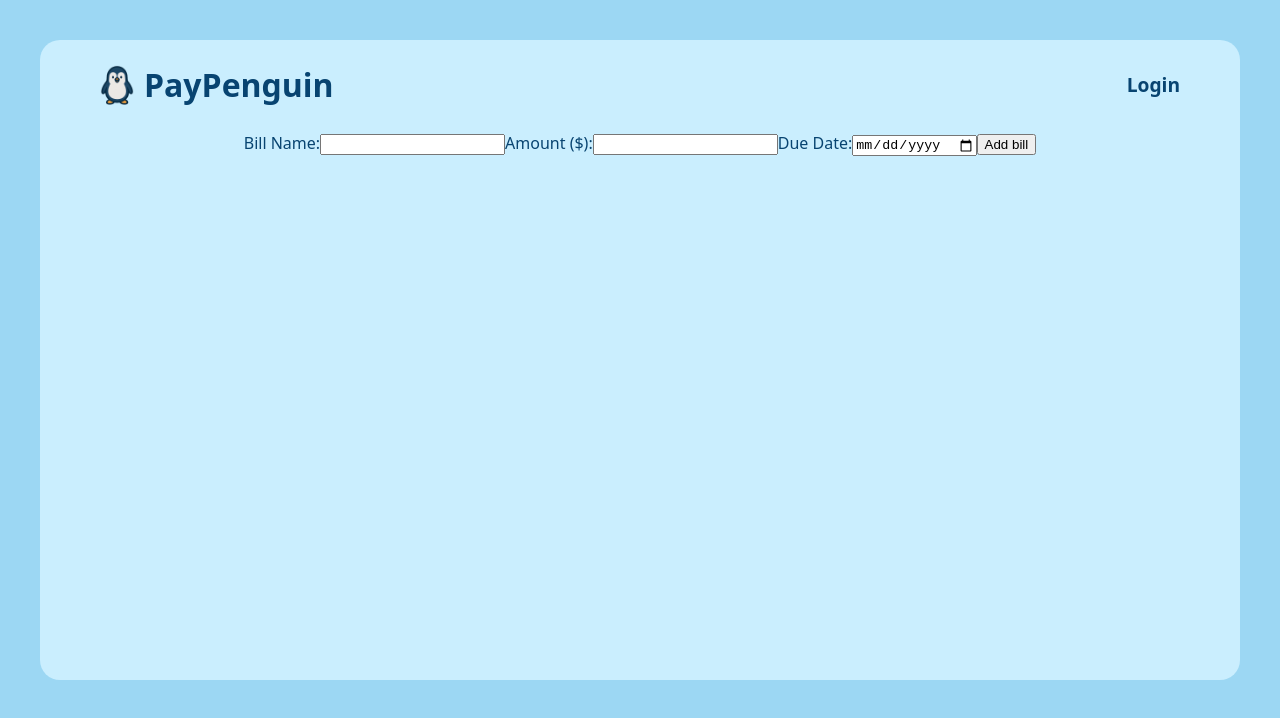
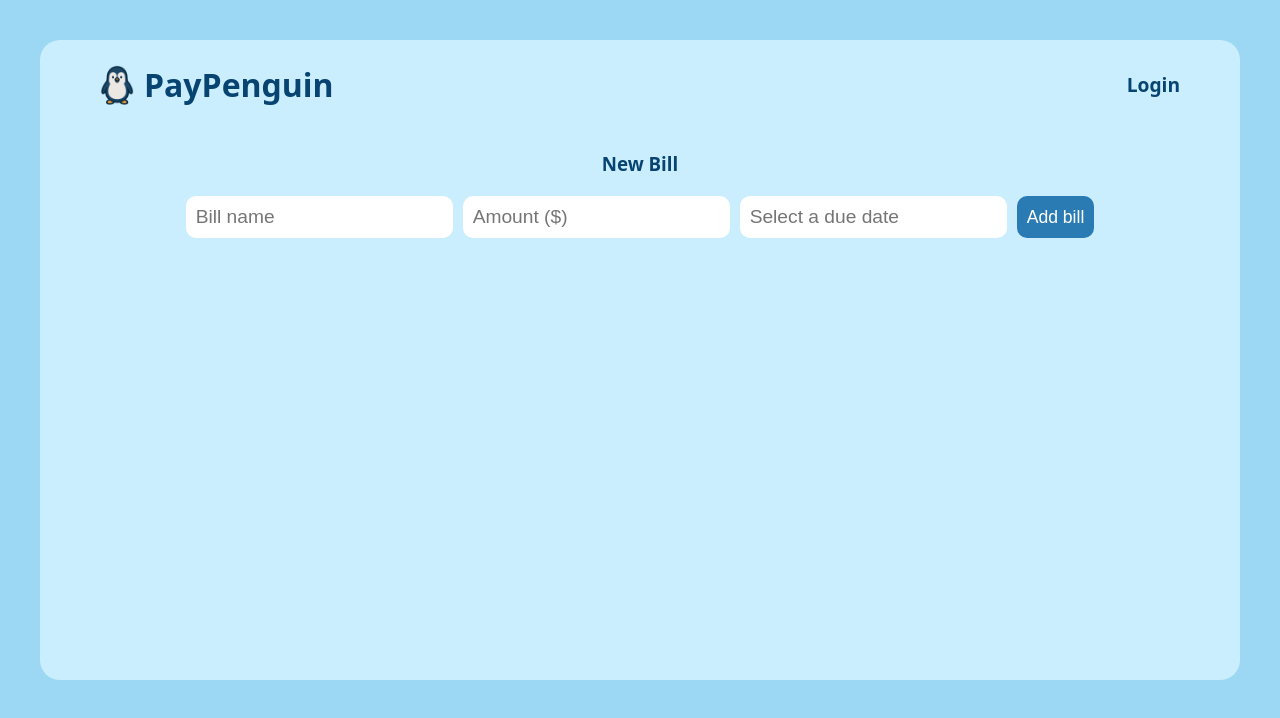
Before and after one commit to williamandrews2/PayPenguin, a React (Vite) app: page / in a window 1280 px wide. Shown: the top 718 px of the page. Built offline with nearby package versions, Linux system fonts and the light colour scheme.

Commit message:
Installed DatePicker for BillForm, more changes in BillForm.jsx.

```diff
--- a/package.json
+++ b/package.json
@@ -11,6 +11,7 @@
   },
   "dependencies": {
     "react": "^19.1.0",
+    "react-datepicker": "^8.4.0",
     "react-dom": "^19.1.0"
   },
   "devDependencies": {
--- a/src/components/BillForm.jsx
+++ b/src/components/BillForm.jsx
@@ -1,4 +1,6 @@
 import { useState } from "react";
+import DatePicker from "react-datepicker";
+import "react-datepicker/dist/react-datepicker.css";
 
 export function BillForm({ onAdd }) {
   const [name, setName] = useState("");
@@ -31,11 +33,13 @@ export function BillForm({ onAdd }) {
   };
 
   return (
+    <>
+      <h3>New Bill</h3>
       <form onSubmit={handleSubmit} className="bill-form">
         <label htmlFor="bill-name">
-        Bill Name:
           <input
             type="text"
+            placeholder="Bill name"
             value={name}
             onChange={(e) => setName(e.target.value)}
             required
@@ -43,9 +47,9 @@ export function BillForm({ onAdd }) {
         </label>
 
         <label htmlFor="bill-amount">
-        Amount ($):
           <input
             type="number"
+            placeholder="Amount ($)"
             step="0.01"
             value={amount}
             onChange={(e) => setAmount(e.target.value)}
@@ -53,17 +57,14 @@ export function BillForm({ onAdd }) {
           />
         </label>
 
-      <label htmlFor="due-date">
-        Due Date:
-        <input
-          type="date"
-          value={dueDate}
-          onChange={(e) => setDueDate(e.target.value)}
-          required
+        <DatePicker
+          selected={dueDate}
+          onChange={(date) => setDueDate(date)}
+          placeholderText="Select a due date"
         />
-      </label>
 
         <button type="submit">Add bill</button>
       </form>
+    </>
   );
 }
--- a/src/styles/App.css
+++ b/src/styles/App.css
@@ -29,3 +29,10 @@ header {
   width: auto;
   padding-right: 10px;
 }
+
+.bill-form {
+  display: flex;
+  flex-wrap: wrap;
+  gap: 10px;
+  justify-content: center;
+}
--- a/src/styles/index.css
+++ b/src/styles/index.css
@@ -7,6 +7,7 @@
   --font-color: #084471;
   --font-color-hover: #6abeff;
   --bg-color-1: #9cd7f3;
+  --button-bg-color: #2a7bb4;
 
   color: var(--font-color);
   background-color: var(--bg-color-1);
@@ -32,3 +33,31 @@ a {
 a:hover {
   color: var(--font-color-hover);
 }
+
+p,
+label {
+  font-weight: bolder;
+}
+
+input {
+  font-size: 1.2rem;
+  padding: 10px 10px;
+  border-radius: 10px;
+  border: none;
+  min-width: 40px;
+}
+
+button {
+  font-size: 1.1rem;
+  padding: 0px 10px;
+  border: none;
+  color: white;
+  background-color: var(--button-bg-color);
+  border-radius: 10px;
+  cursor: pointer;
+  transition: background-color 0.2s ease-in-out;
+}
+
+button:hover {
+  background-color: var(--font-color-hover);
+}
```
Also changed, not shown: 1 other file (tests, documents, lock files or other folders). Lines whose indentation alone changed are shown as unchanged.
